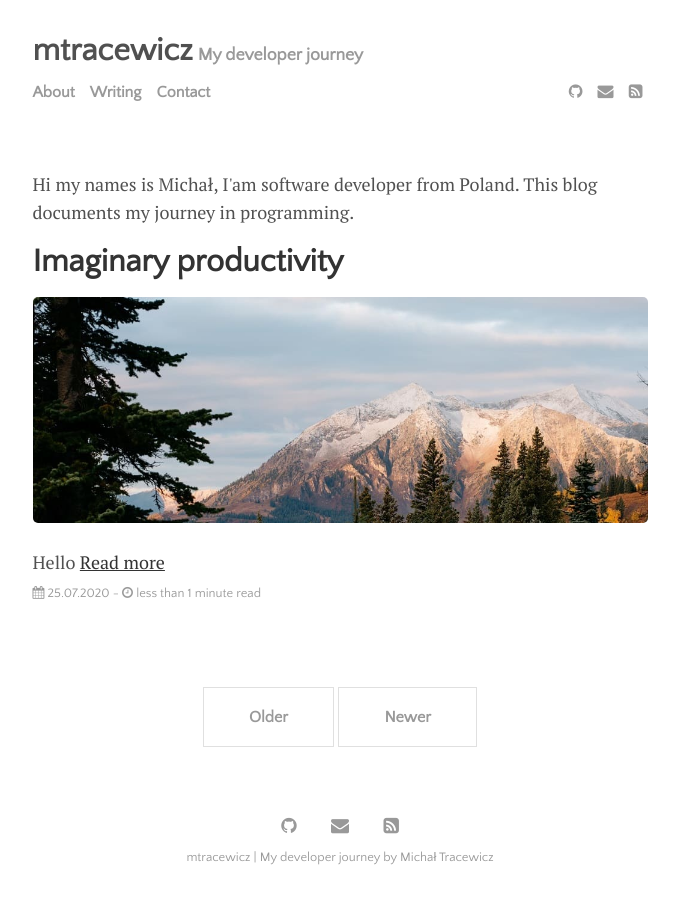
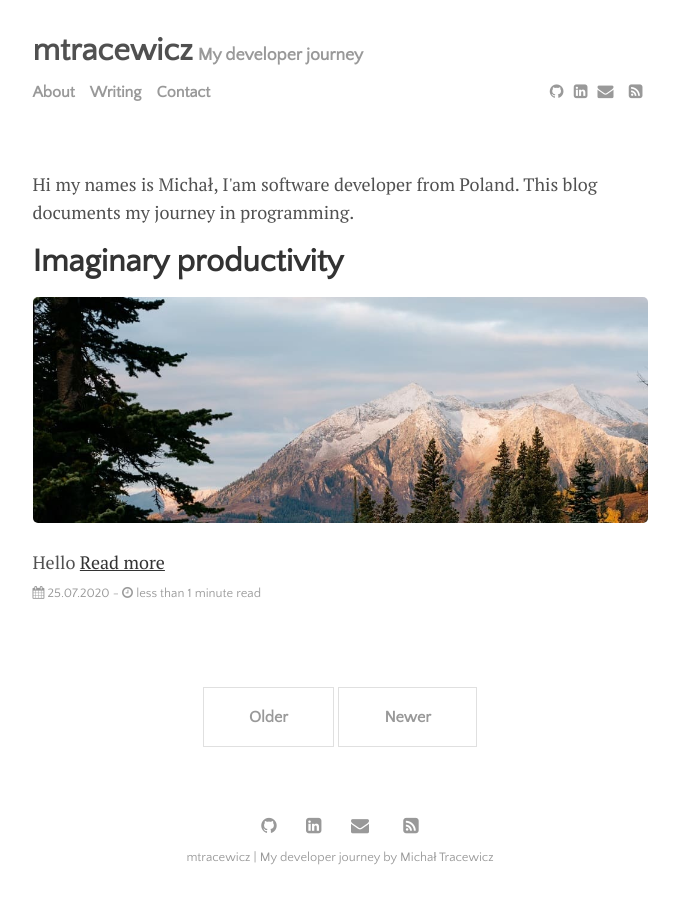
Before and after one commit to mtracewicz/mtracewicz.github.io, a Jekyll site: the page built from index.html, in a window 1280 px wide. Shown: the whole page, without its empty margins (300-979 px from the left). Built offline with Jekyll 4.4.1, drawn with Linux system fonts in a browser that asks for light colours; the list of posts is cut into pages by our own code.

Commit message:
Update settings.yml

```diff
--- a/_data/settings.yml
+++ b/_data/settings.yml
@@ -14,6 +14,7 @@ menu:
 # Available social icons are powered by Font Awesome, so you can use any icon that they offer
 social:
 - {icon: 'github', link: 'https://www.github.com/mtracewicz'}
+- {icon: 'linkedin-square', link: 'https://www.linkedin.com/in/mtracewicz/'}
 - {icon: 'envelope', link: 'mailto:m.tracewicz@gmail.com'}
 - {icon: 'rss-square', link: '/rss-feed.xml'}
 
```
